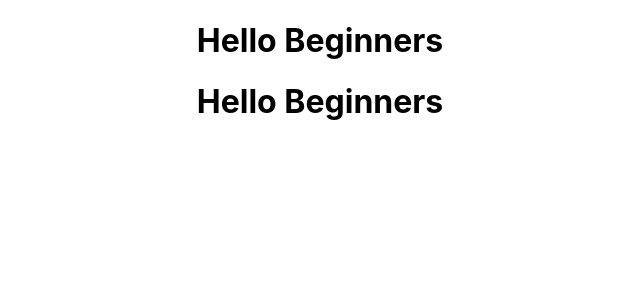
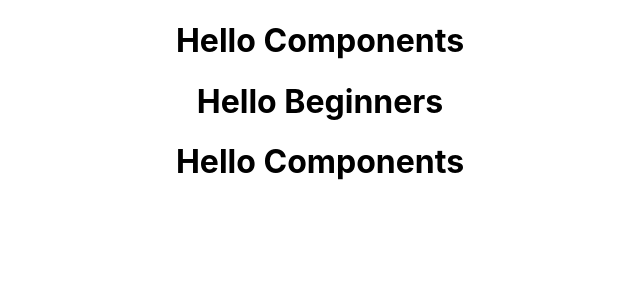
Before and after one commit to sagar-ss/react-learning, a React (Create React App) app in the folder blog/: page / in a window 1280 px wide. Shown: the top 300 px of the page, without its empty margins (320-960 px from the left). Built offline with nearby package versions, Linux system fonts and the light colour scheme.

Commit message:
creating first functional component

```diff
--- a/blog/src/App.js
+++ b/blog/src/App.js
@@ -1,10 +1,13 @@
 import logo from './logo.svg';
 import './App.css';
+import User from './Users';
 
 function App() {
   return (
     <div className="App">
+      <User/>
       <h1>Hello Beginners</h1>
+      <User/>
     </div>
   );
 }
--- a/blog/src/Users.js
+++ b/blog/src/Users.js
@@ -1,9 +1,9 @@
-function Users() {
+function User() {
     return (
       <div className="App">
-        <h1>Hello Beginners</h1>
+        <h1>Hello Components</h1>
       </div>
     );
   }
 
-  export default Users;
+  export default User;
--- a/blog/src/index.js
+++ b/blog/src/index.js
@@ -9,7 +9,6 @@ const root = ReactDOM.createRoot(document.getElementById('root'));
 root.render(
   <React.StrictMode>
     <App/>
-    <Users />
   </React.StrictMode>
 );
 
```
